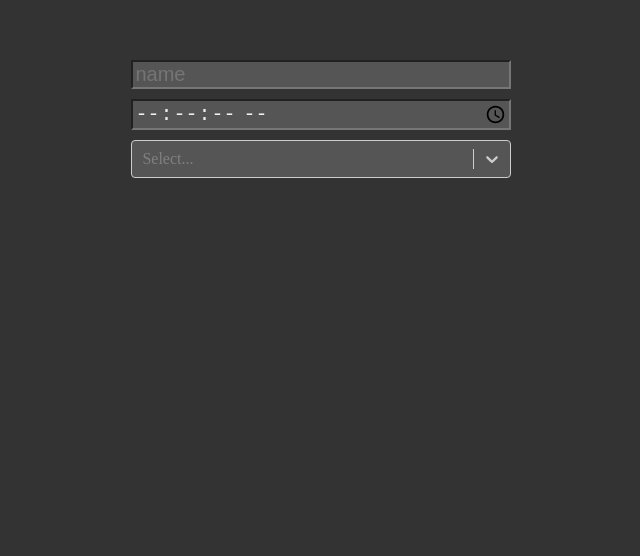
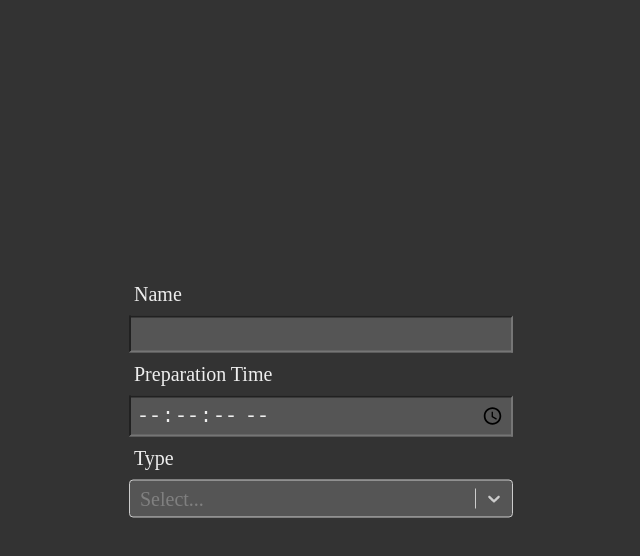
Before and after one commit to PiotrPrzybyla/hex-ocean-recruitment-task, a React (Create React App) app: page / in a window 1280 px wide. Shown: the top 556 px of the page, without its empty margins (319-959 px from the left). Built offline with nearby package versions, Linux system fonts and the light colour scheme.

Commit message:
More css and started to make panel after fetch

```diff
--- a/src/Components/Form.css
+++ b/src/Components/Form.css
@@ -1,6 +1,9 @@
 form {
+	position: absolute;
+	top: 50%;
+	left: 50%;
+	transform: translate(-50%, -50%);
 	width: clamp(250px, 30%, 400px);
-	margin: 60px auto;
 	display: grid;
 	gap: 10px;
 }
--- a/src/Components/Form.js
+++ b/src/Components/Form.js
@@ -5,6 +5,11 @@ import { sendToAPI } from "../functions/fetch";
 import ReduxFormSelect from "./ReduxFormSelect";
 import "./Form.css";
 function Form(props) {
+	const [isFetched, setIsFetched] = useState(false);
+	function handleSubmit(data) {
+		sendToAPI(data);
+		setIsFetched(true);
+	}
 	const options = [
 		{
 			label: "Pizza",
@@ -19,17 +24,21 @@ function Form(props) {
 			value: "sandwich",
 		},
 	];
+	if (isFetched) return <div></div>;
+	else
 		return (
-		<form onSubmit={props.handleSubmit(sendToAPI)}>
-			<Field component="input" placeholder="name" name="name" required />
+			<form onSubmit={props.handleSubmit(handleSubmit)}>
+				<label htmlFor="name">Name</label>
+				<Field component="input" name="name" required />
+				<label htmlFor="preparation_time">Preparation Time</label>
 				<Field
 					required
 					name="preparation_time"
 					component="input"
 					type="time"
 					step="1"
-				placeholder="preparation time"
 				/>
+				<label htmlFor="details">Type</label>
 				<FormSection name="details">
 					<Field name="type" component={ReduxFormSelect} options={options} />
 				</FormSection>
--- a/src/Components/Pizza.js
+++ b/src/Components/Pizza.js
@@ -4,20 +4,10 @@ import { Field } from "redux-form";
 function Pizza() {
 	return (
 		<>
-			<Field
-				required
-				name="no_of_slices"
-				component="input"
-				type="number"
-				placeholder="Number of slices"
-			/>
-			<Field
-				required
-				name="diameter"
-				component="input"
-				type="number"
-				placeholder="diameter"
-			/>
+			<label htmlFor="no_of_slices">Number of slices</label>
+			<Field required name="no_of_slices" component="input" type="number" />
+			<label htmlFor="diameter">Diameter</label>
+			<Field required name="diameter" component="input" type="number" />
 		</>
 	);
 }
--- a/src/Components/ReduxFormSelect.js
+++ b/src/Components/ReduxFormSelect.js
@@ -1,34 +1,12 @@
 import React, { useState } from "react";
 import Select from "react-select";
 import Type from "./Type";
+import { customStyles } from "../functions/customStyles";
 
 function ReduxFormSelect(props) {
 	const { input, options } = props;
 	const [chosenType, setChosenType] = useState(null);
-	const customStyles = {
-		menu: (provided, state) => ({
-			...provided,
-			backgroundColor: "#555",
-			color: "#efefef",
-			padding: 5,
-		}),
-		option: (provided, state) => ({
-			...provided,
-			backgroundColor: "#555",
-			color: state.isSelected ? "#efefef" : "#ababab",
-			padding: 10,
-		}),
-		control: (provided, state) => ({
-			...provided,
-			backgroundColor: "#555",
-			color: "#efefef",
-		}),
-		singleValue: (provided, state) => {
-			const opacity = state.isDisabled ? 0.5 : 1;
-			const transition = "opacity 300ms";
-			return { ...provided, opacity, transition, color: "#efefef" };
-		},
-	};
+
 	function chooseType(value) {
 		setChosenType(value);
 		return input.onChange(value);
--- a/src/Components/Sandwich.js
+++ b/src/Components/Sandwich.js
@@ -3,13 +3,10 @@ import { Field } from "redux-form";
 
 function Sandwich() {
 	return (
-		<Field
-			required
-			name="slices_of_bread"
-			component="input"
-			type="number"
-			placeholder="Slices of Bread"
-		/>
+		<>
+			<label htmlFor="slices_of_bread">Slices of Bread</label>
+			<Field required name="slices_of_bread" component="input" type="number" />
+		</>
 	);
 }
 
--- a/src/Components/Soup.js
+++ b/src/Components/Soup.js
@@ -3,6 +3,8 @@ import { Field } from "redux-form";
 
 function Soup() {
 	return (
+		<>
+			<label htmlFor="spiciness_scale">Spiciness Scale</label>
 			<Field
 				required
 				name="spiciness_scale"
@@ -10,8 +12,8 @@ function Soup() {
 				type="number"
 				min={0}
 				max={10}
-			placeholder="Spiciness Scale"
 			/>
+		</>
 	);
 }
 
--- /dev/null
+++ b/src/functions/customStyles.js
@@ -0,0 +1,25 @@
+export const customStyles = {
+	menu: (provided, state) => ({
+		...provided,
+		backgroundColor: "#555",
+		color: "#efefef",
+		padding: 5,
+	}),
+	option: (provided, state) => ({
+		...provided,
+		backgroundColor: "#555",
+		color: state.isSelected ? "#efefef" : "#ababab",
+		padding: 10,
+	}),
+	control: (provided, state) => ({
+		...provided,
+		backgroundColor: "#555",
+		color: "#efefef",
+		fontSize: 20,
+	}),
+	singleValue: (provided, state) => {
+		const opacity = state.isDisabled ? 0.5 : 1;
+		const transition = "opacity 300ms";
+		return { ...provided, opacity, transition, color: "#efefef" };
+	},
+};
--- a/src/functions/fetch.js
+++ b/src/functions/fetch.js
@@ -29,4 +29,5 @@ export async function sendToAPI(data) {
 	);
 	const json = await resp.json();
 	console.log(json);
+	return json;
 }
--- a/src/global.css
+++ b/src/global.css
@@ -6,6 +6,7 @@ input {
 	background-color: #555;
 	color: #efefef;
 	font-size: 20px;
+	padding: 5px;
 }
 
 button {
@@ -18,6 +19,10 @@ button {
 	text-transform: uppercase;
 	margin: auto;
 }
+label {
+	margin: 0 5px;
+	font-size: 20px;
+}
 button:hover {
 	cursor: pointer;
 }
```
Also changed, not shown: src/Components/Result.js (added, +7 -0 lines). Lines whose indentation alone changed are shown as unchanged.
